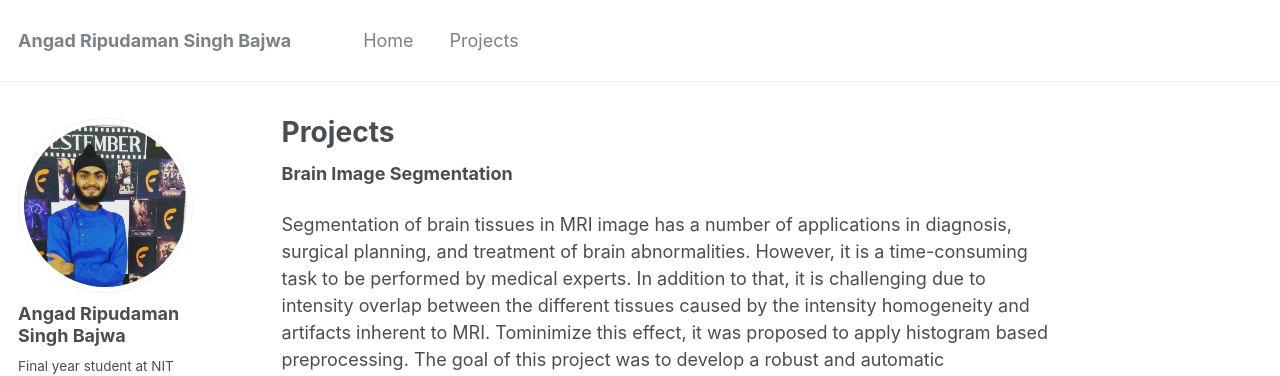
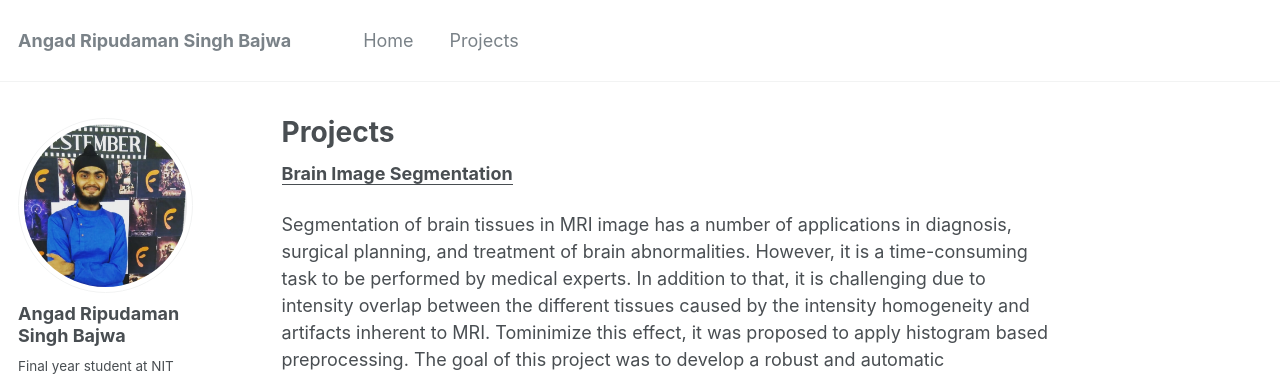
Before and after one commit to angadbajwa23/angadbajwa23.github.io, a Jekyll site: the page built from _pages/publications.md, in a window 1280 px wide. Shown: the top 376 px of the page. Built offline with Jekyll 4.4.1, drawn with Linux system fonts in a browser that asks for light colours.

Commit message:
Underline

```diff
--- a/_pages/publications.md
+++ b/_pages/publications.md
@@ -7,7 +7,9 @@ author_profile: true
 
 
 
- **Brain Image Segmentation**
+
+
+ **<u>Brain Image Segmentation</u>**
 
 Segmentation of brain tissues in MRI image has a number of applications in diagnosis, surgical planning, and treatment of brain abnormalities. However, it is a time-consuming task to be performed by medical experts. In addition to that, it is challenging due to intensity overlap between the different tissues caused by the intensity homogeneity and artifacts inherent to MRI. Tominimize this effect, it was proposed to apply histogram based preprocessing. The goal of this project was to develop a robust and automatic segmentation of the human brain.
 
```
